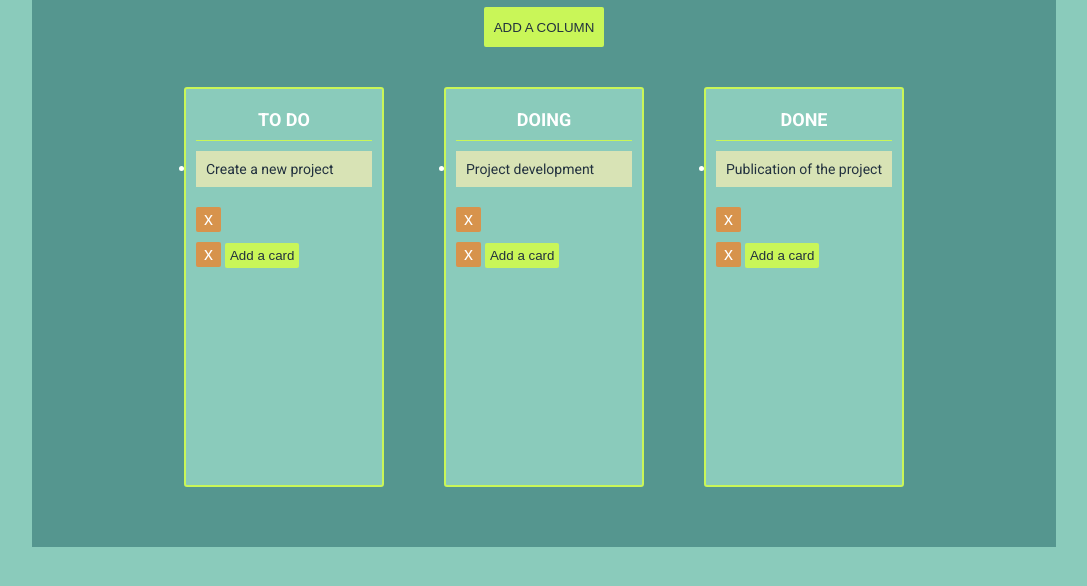
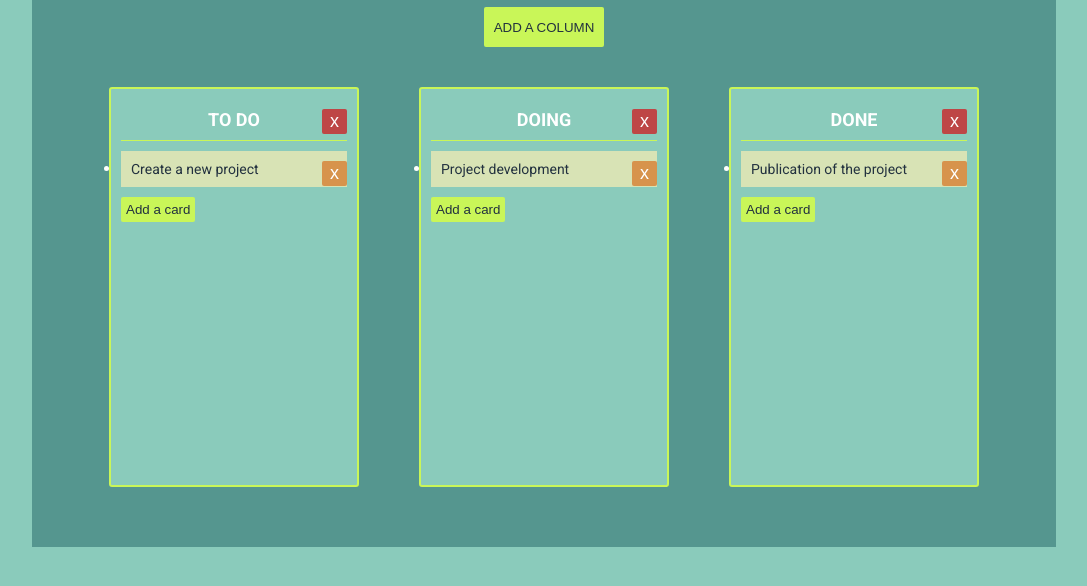
Before and after one commit to matuzalema/OOP-trello, a plain HTML site: page index.html in a window 1280 px wide. Shown: the part 136-722 px from the top of the page, without its empty margins (96-1183 px from the left). Drawn offline with nearby package versions, Linux system fonts and the light colour scheme.

Commit message:
fix sortable

```diff
--- a/index.html
+++ b/index.html
@@ -14,9 +14,10 @@
 
   <script id="column-template" type="x-tmpl-mustache">
     <div class="column">
-        <h2 class="second-header">{{ name }}</h2>
+        <h2 class="second-header">{{ name }}
+          <button class="btn-delete btn-delete-column">x</button>
+        </h2>
         <ul id={{ id }} class="column-card-list"></ul>
-        <button class="btn-delete">x</button>
         <button class="add-card">Add a card</button>
     </div>
 </script>
--- a/js/script.js
+++ b/js/script.js
@@ -71,14 +71,14 @@ Card.prototype = {
 	removeCard: function() {
 		this.element.parentNode.removeChild(this.element);
     }
-}
+};
 
-// ============== Card class ====================
+// ============== board ====================
 var board = {
     name: 'Kanban Board',
     addColumn: function(column) {
       this.element.appendChild(column.element);
-      initSortable(column.id); //About this feature we will tell later
+      initSortable(column.id);
     },
     element: document.querySelector('#board .column-container')
 };
@@ -119,13 +119,4 @@ todoColumn.addCard(card1);
 doingColumn.addCard(card2);
 doneColumn.addCard(card3);
 
-
-
-
-
-
-
-
-
-// here we will put the code of our application
 // });
--- a/sass/_variables.scss
+++ b/sass/_variables.scss
@@ -5,6 +5,7 @@ $fiveth-color: white;// white
 $sixth-color: #d8e3b5; // light yellow - card
 $font-color-dark: #22313F; //darkgray
 $delete-color: #d7934c; //orange
+$delete-color2: #be4646; //red
 
 $first-header: 28px;
 $second-header: 18px;
--- a/sass/style.scss
+++ b/sass/style.scss
@@ -28,7 +28,7 @@ body {
 }
 
 .column {
-  width: 200px;
+  width: 250px;
   background-color: $second-color;
   padding: 10px;
   border: 2px solid $third-color;
@@ -71,11 +71,12 @@ h1 {
   text-align: center;
   padding: 10px;
   text-transform: uppercase;
+  position: relative;
 }
 
 .card-description {
-  padding: 10px;
-  margin: 10px auto;
+  padding: 10px 20px 10px 10px;
+  margin: 10px auto 0;
   background-color: $sixth-color;
   color: $font-color-dark;
   font-size: 14px;
@@ -91,7 +92,14 @@ h1 {
   border-radius: 2px;
   margin-top: 10px;
   cursor: pointer;
+  position: absolute;
+  top: 0;
+  right: 0;
+  &:hover{
+    outline: none;
+  }
 }
+
 
 .add-card {
   background-color: $third-color;
@@ -100,4 +108,13 @@ h1 {
   color: $font-color-dark;
   border-radius: 2px;
   cursor: pointer;
+  margin-top: 10px;
 }
+
+.btn-delete-column {
+  background-color: $delete-color2;
+}
+
+.card {
+  position: relative;
+}
```
Also changed, not shown: css/style.css.
